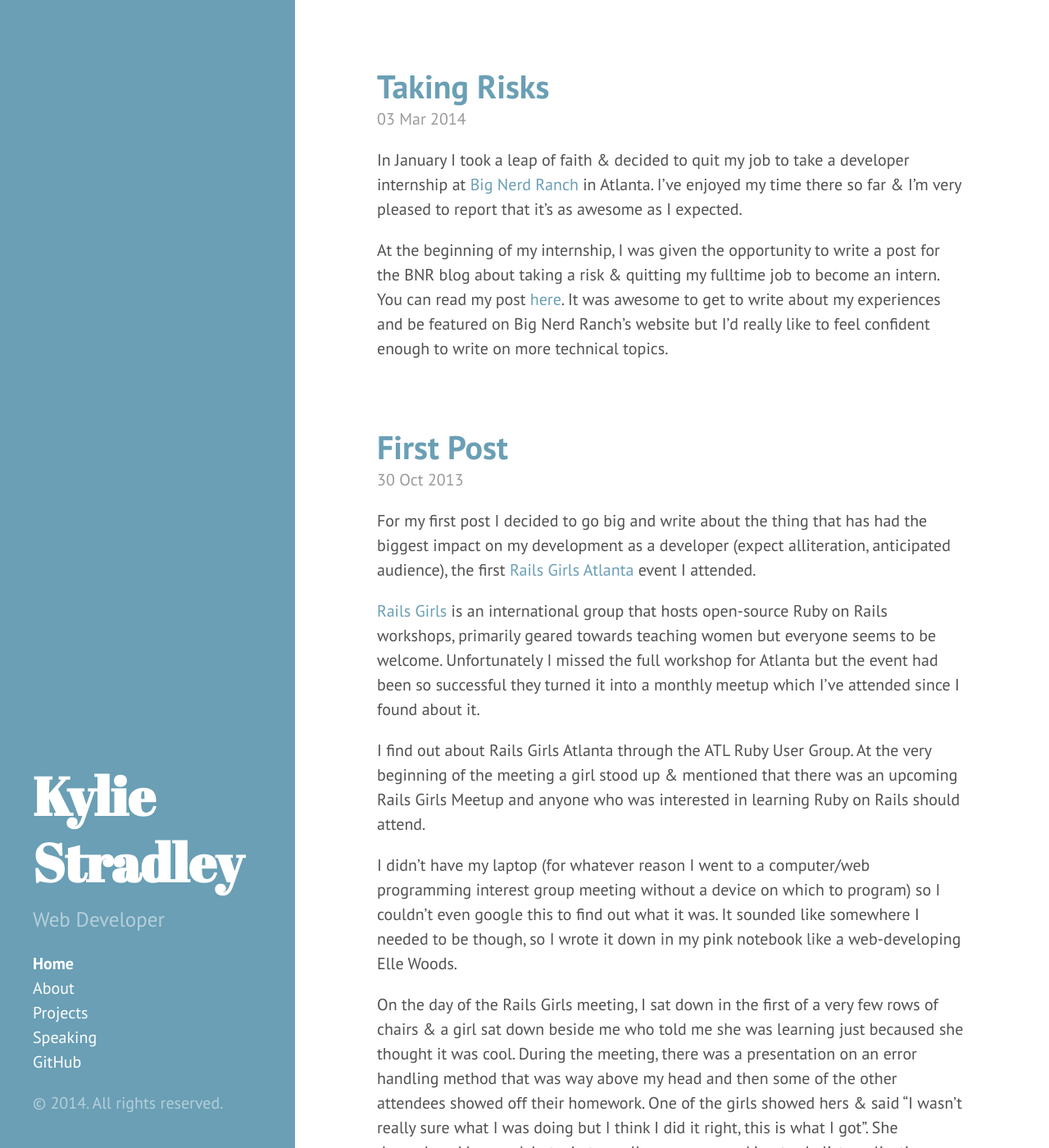
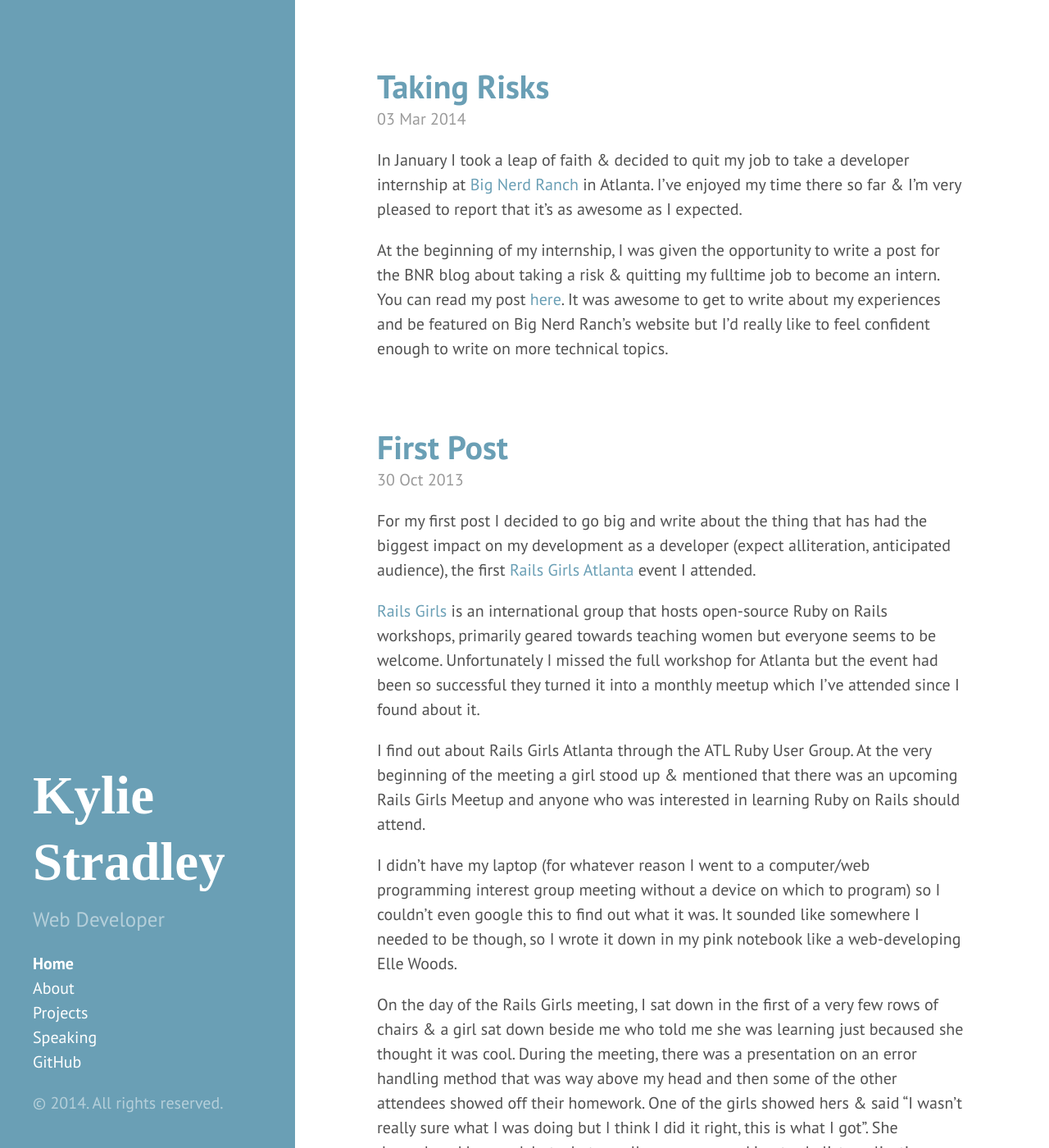
Before and after one commit to alindeman/kyfast.github.io, a Jekyll site: the page built from index.html, in a window 1280 px wide and 1400 px high. Shown: the whole window at 82% size. Built offline with Jekyll 4.4.1, drawn with Linux system fonts in a browser that asks for light colours; Markdown is read by kramdown in place of the engine named in the settings; the list of posts is cut into pages by our own code.

Commit message:
update title font

```diff
--- a/public/css/hyde.css
+++ b/public/css/hyde.css
@@ -79,7 +79,7 @@ html {
 .sidebar-about h1 {
   color: #fff;
   margin-top: 0;
-  font-family: "Abril Fatface", serif;
+  font-family: "Futura";
   font-size: 3.25rem;
 }
 
```
